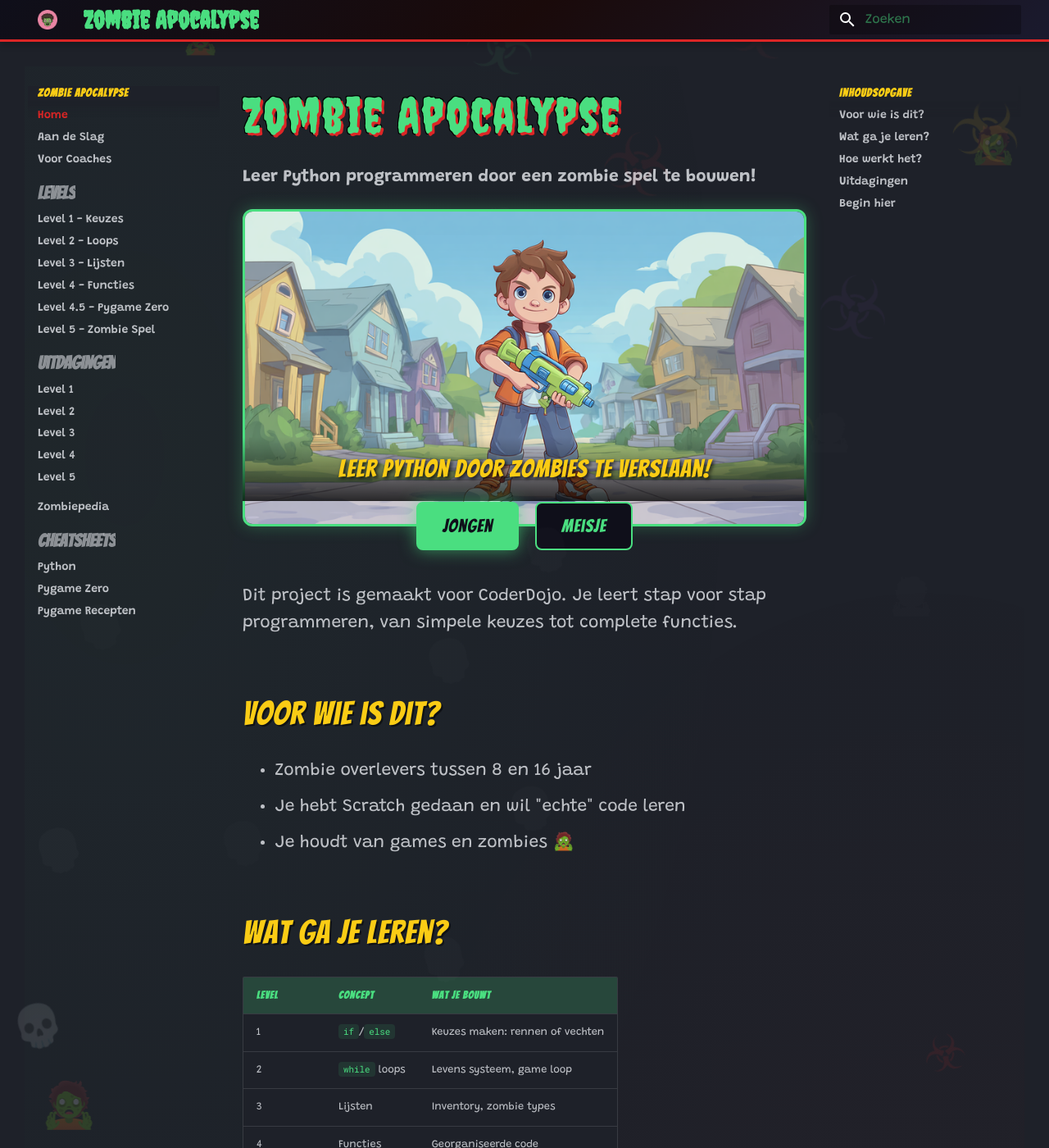
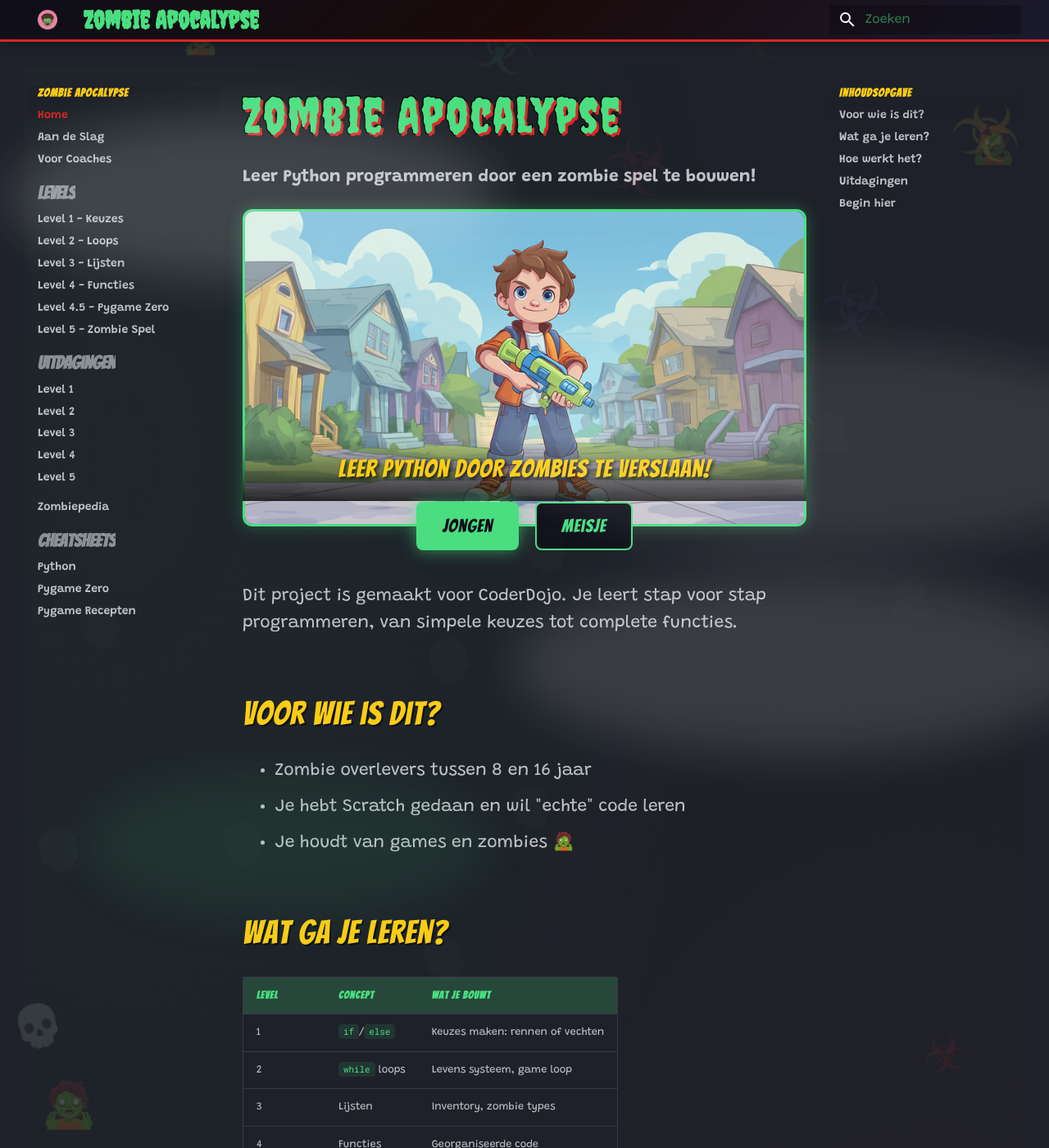
Before and after one commit to Laoujin/CoderDojo-Zombies, an MkDocs documentation site: the page built from docs/index.md, in a window 1280 px wide and 1400 px high. Shown: the whole window at 82% size. Built offline with MkDocs 1.6.1 and Material for MkDocs 9.7.7, drawn with Linux system fonts in a browser that asks for light colours.

Commit message:
download relase & clouds

```diff
--- a/docs/index.md
+++ b/docs/index.md
@@ -1,3 +1,10 @@
+<div class="clouds">
+  <div class="cloud cloud-1"></div>
+  <div class="cloud cloud-2"></div>
+  <div class="cloud cloud-3"></div>
+  <div class="cloud cloud-4"></div>
+</div>
+
 # Zombie Apocalypse
 
 **Leer Python programmeren door een zombie spel te bouwen!**
--- a/docs/stylesheets/zombie-theme.css
+++ b/docs/stylesheets/zombie-theme.css
@@ -677,6 +677,72 @@
   box-shadow: 0 0 20px rgba(74, 222, 128, 0.6);
 }
 
+/* CSS Cloud Layers */
+.clouds {
+  position: fixed;
+  top: 0;
+  left: 0;
+  width: 100%;
+  height: 100%;
+  pointer-events: none;
+  z-index: 50;
+  overflow: hidden;
+}
+
+.cloud {
+  position: absolute;
+  background: white;
+  border-radius: 50%;
+  filter: blur(30px);
+  opacity: 0.15;
+}
+
+.cloud-1 {
+  width: 600px;
+  height: 200px;
+  top: 10%;
+  left: -300px;
+  animation: drift-right 40s linear infinite;
+}
+
+.cloud-2 {
+  width: 800px;
+  height: 250px;
+  top: 30%;
+  right: -400px;
+  animation: drift-left 50s linear infinite;
+  opacity: 0.1;
+}
+
+.cloud-3 {
+  width: 500px;
+  height: 180px;
+  bottom: 20%;
+  left: -250px;
+  animation: drift-right 35s linear infinite;
+  background: var(--zombie-green);
+  opacity: 0.08;
+}
+
+.cloud-4 {
+  width: 700px;
+  height: 220px;
+  top: 50%;
+  right: -350px;
+  animation: drift-left 45s linear infinite;
+  opacity: 0.12;
+}
+
+@keyframes drift-right {
+  0% { transform: translateX(0); }
+  100% { transform: translateX(calc(100vw + 600px)); }
+}
+
+@keyframes drift-left {
+  0% { transform: translateX(0); }
+  100% { transform: translateX(calc(-100vw - 800px)); }
+}
+
 /* Gameplay video */
 .gameplay-video {
   width: 100%;
```
Also changed, not shown: docs/aan-de-slag.md (+1 -1 lines), 1 other file.
